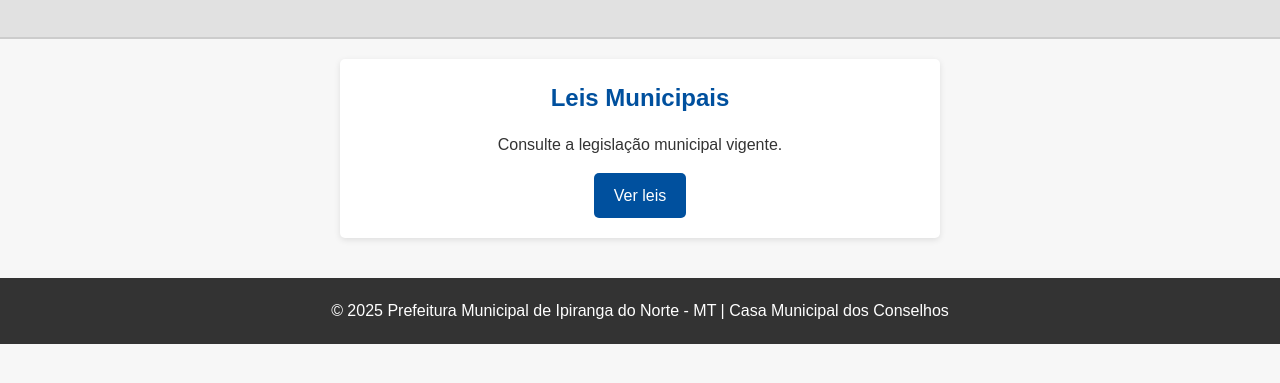
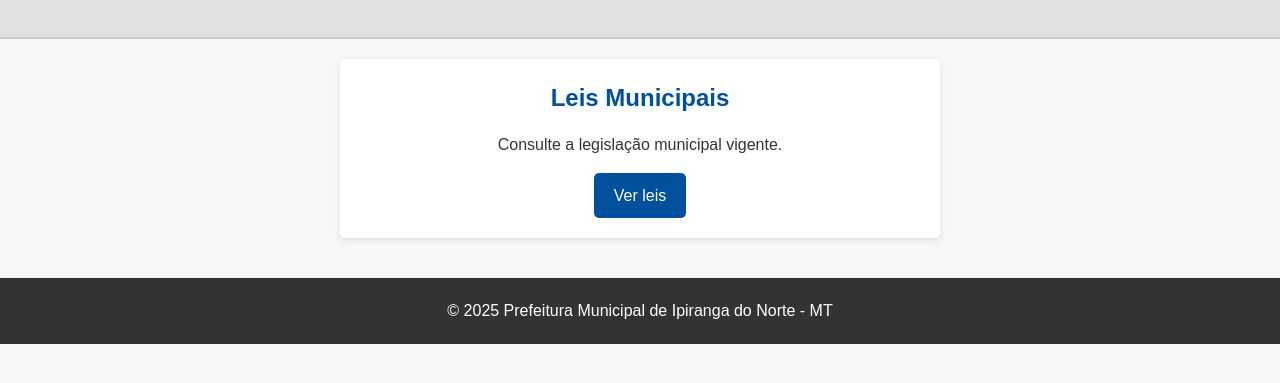
Before and after one commit to BrunaMoraisMarques/site-legislativo, a plain HTML site: page index.html in a window 1280 px wide. Shown: the part 191-574 px from the top of the page. Drawn offline with Linux system fonts and the light colour scheme.

Commit message:
Atualizar rodapé removendo Casa dos Conselhos

```diff
--- a/index.html
+++ b/index.html
@@ -26,7 +26,7 @@
     </main>
 
     <footer>
-        <p>© 2025 Prefeitura Municipal de Ipiranga do Norte - MT | Casa Municipal dos Conselhos</p>
+        <p>© 2025 Prefeitura Municipal de Ipiranga do Norte - MT</p>
     </footer>
 </body>
 </html>
```
